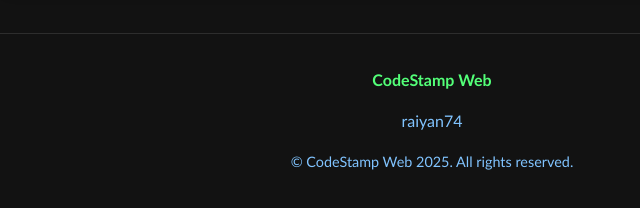
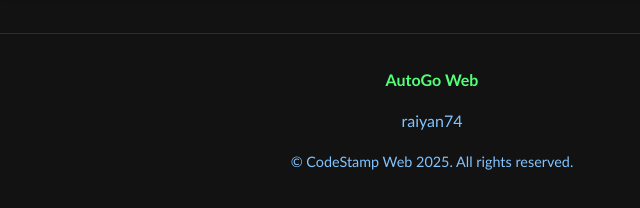
Before and after one commit to raiyan74/CodeStampWeb, a plain HTML site: page index.html in a window 1280 px wide. Shown: the part 1792-2000 px from the top of the page, 208-848 px from the left. Drawn offline with nearby package versions, Linux system fonts and the light colour scheme.

Commit message:
hyperlink autogo

```diff
--- a/index.html
+++ b/index.html
@@ -116,7 +116,7 @@
     </div>
 
     <footer>
-        <div><a href="https://codestampweb.pages.dev/" style="font-weight:1000; color: #53ff78;">CodeStamp Web</a></div>
+        <div><a href="https://autogo.pages.dev/" style="font-weight:1000; color: #53ff78;">AutoGo Web</a></div>
         <div><a href="https://raiyan74.github.io" style="font-weight:500; color: #81c4ff;">raiyan74</a></div>
         <div><p>© CodeStamp Web 2025. All rights reserved.</p></div>
     </footer>
```
